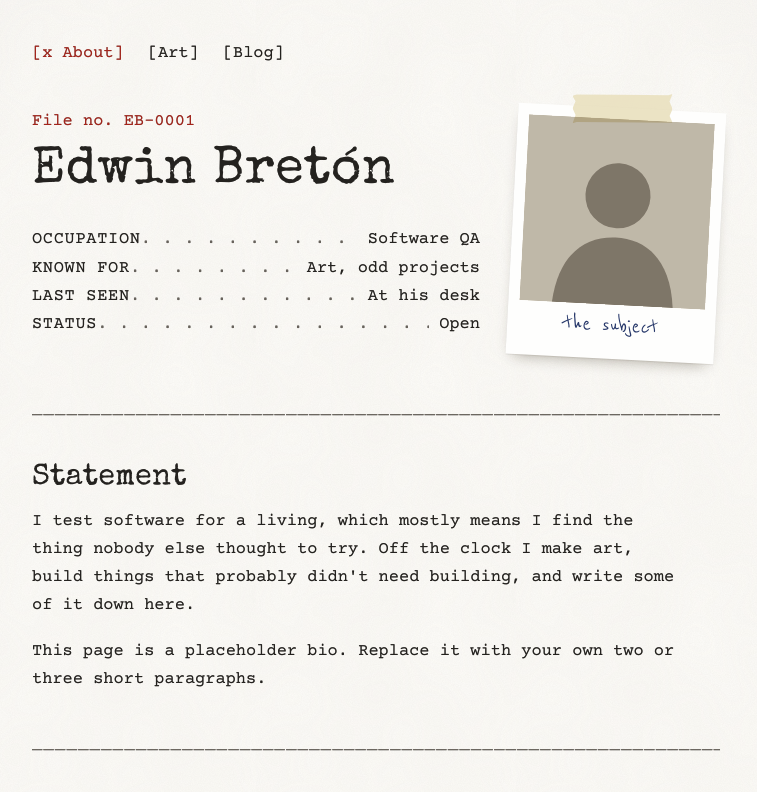
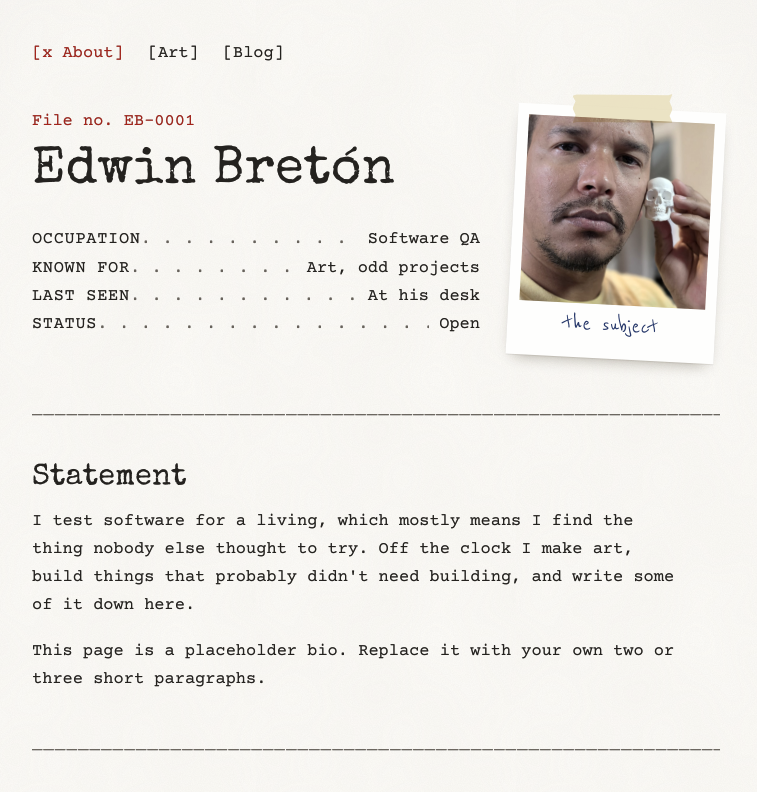
Before and after one commit to edwinbreton/edwinbreton.github.io, a plain HTML site: page index.html in a window 1280 px wide. Shown: the top 792 px of the page, without its empty margins (264-1021 px from the left). Drawn offline with nearby package versions, Linux system fonts and the light colour scheme.

Commit message:
Replace placeholder portrait with real photo
Co-Authored-By: Claude Sonnet 5 <noreply@anthropic.com>

```diff
--- a/index.html
+++ b/index.html
@@ -32,7 +32,7 @@
         </dl>
       </div>
       <figure class="polaroid" style="--tilt: 3deg">
-        <img src="images/portrait.svg" alt="Portrait of Edwin (placeholder)">
+        <img src="images/portrait.jpg" alt="Portrait of Edwin Bretón, holding a small skull model up to his cheek">
         <figcaption>the subject</figcaption>
       </figure>
     </header>
```
Also changed, not shown: images/portrait.jpg (added), images/portrait.svg (deleted).
